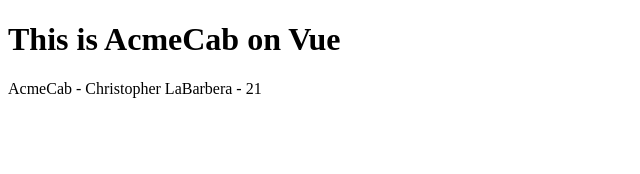
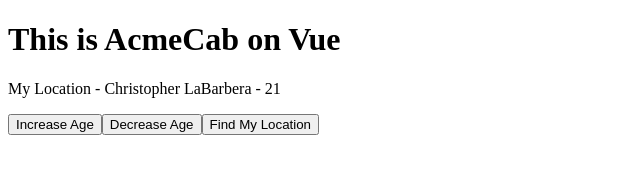
Before and after one commit to ChristopherL314/VueAcmeCab, a plain HTML site: page Vue CSS HTML JS/index.html in a window 1280 px wide. Shown: the whole page, without its empty margins (0-640 px from the left). Drawn offline with nearby package versions, Linux system fonts and the light colour scheme.

Commit message:
Updated 3.13.24

```diff
--- a/Vue CSS HTML JS/app.js
+++ b/Vue CSS HTML JS/app.js
@@ -1,10 +1,17 @@
 const app = Vue.createApp({
     data() {
       return{
-        Title: 'AcmeCab',
+        Title: 'My Location',
         Author: 'Christopher LaBarbera',
-        Age: '21',
+        Age: 21,
+        userInput: 'GOOGLE LOCATION' // This line should input the user's geolocation
+      }
+    },
+    methods: {
+      changeTitle(Title) { //reference HTML Line 16
+        this.Title = Title
       }
     }
   })
+
   app.mount('#app')
--- a/Vue CSS HTML JS/index.html
+++ b/Vue CSS HTML JS/index.html
@@ -4,13 +4,17 @@
     <meta charset="UTF-8">
     <meta name="viewport" content="width=device-width, initial-scale=1.0">
     <title>AcmeCab2.0</title>
-    <script src="https://unpkg.com/vue@3/dist/vue.global.js"></script>
+    <script src="https://unpkg.com/vue@3.0.2"></script>
 </head>
 <body>
     <h1>This is AcmeCab on Vue</h1>
+
     <div id="app">
         <p>{{ Title }} - {{ Author }} - {{ Age }}</p>
-      </div>
+        <button @click="Age += 1">Increase Age</button>
+        <button @click="Age -= 1">Decrease Age</button>
+        <button @click="changeTitle(userInput)">Find My Location</button>
+    </div>
     <script src="app.js"></script>
 </body>
 </html>
```
